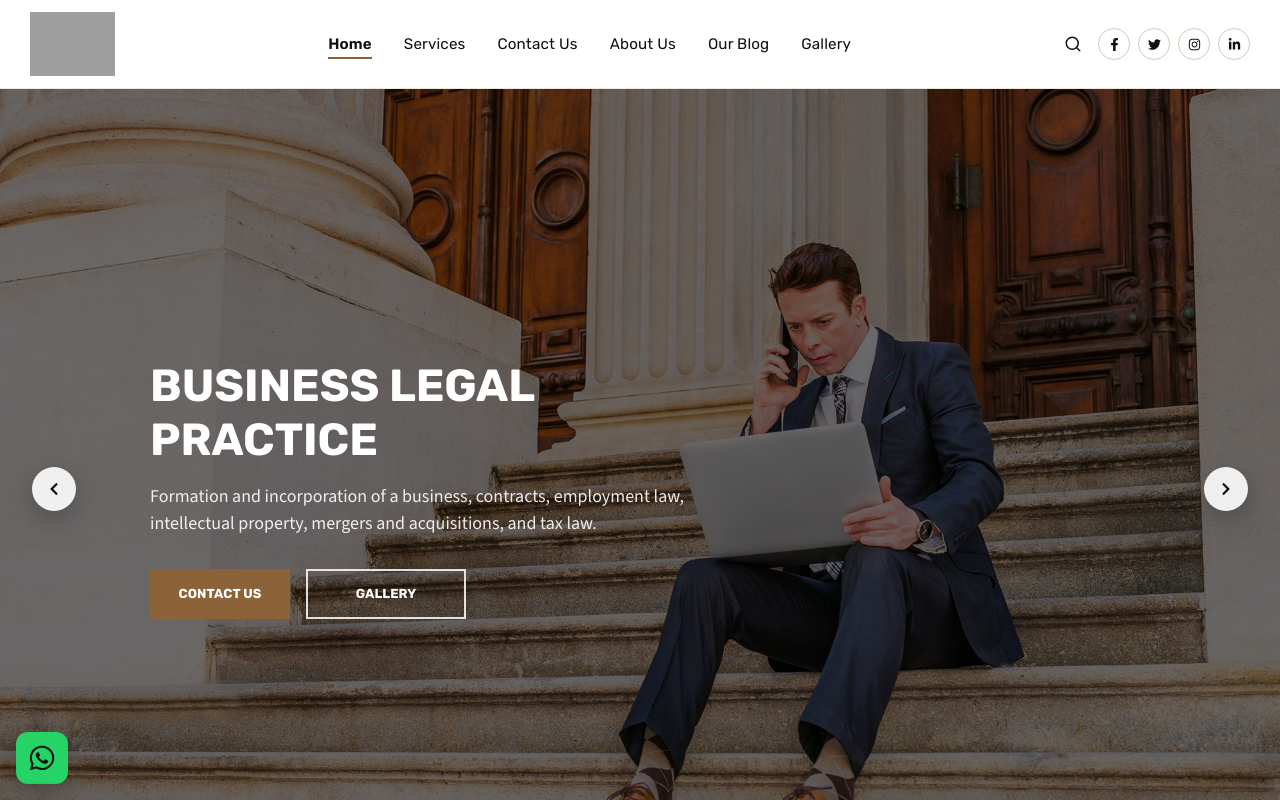
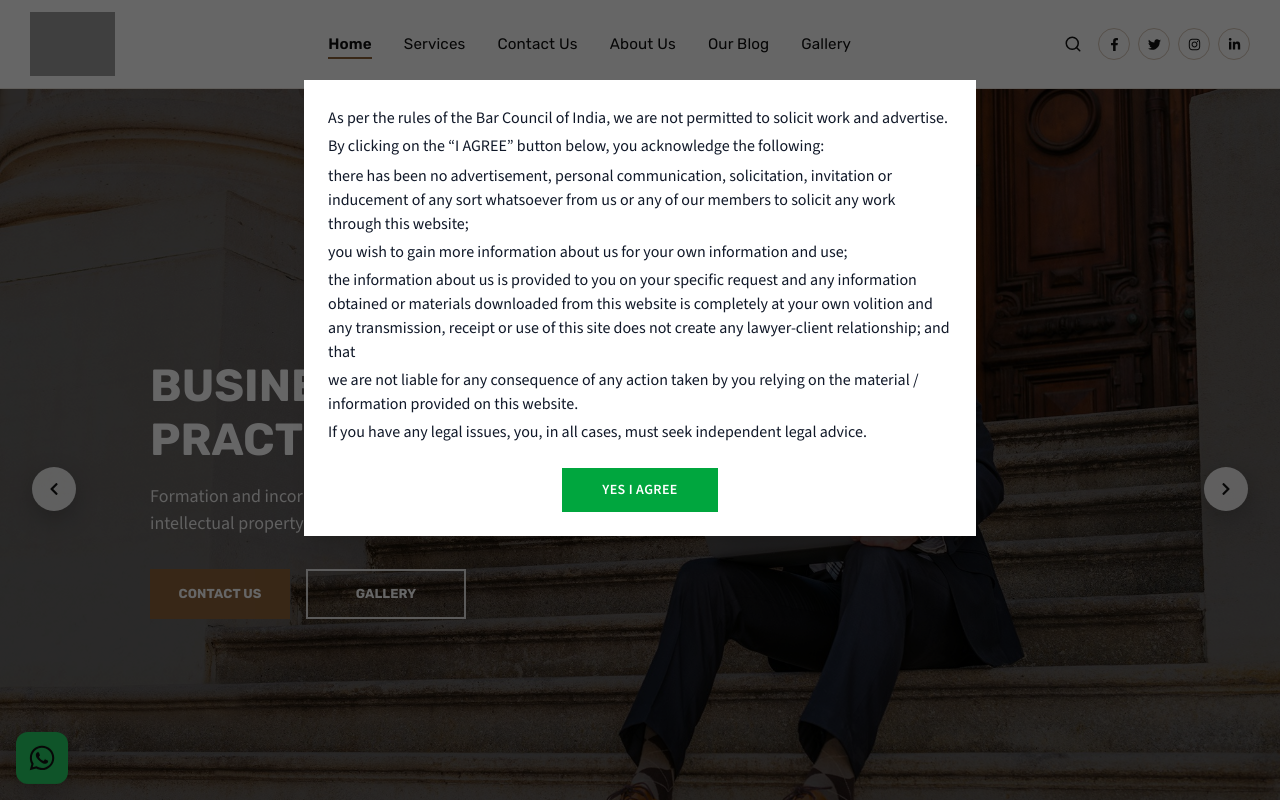
Before and after one commit to C00deian/rahamatAdvocate, a React (Vite) app: page / in a window 1280 px wide. Shown: the top 800 px of the page. Built offline with nearby package versions, Linux system fonts and the light colour scheme; grey boxes are pictures that could not be loaded.

Commit message:
all done

```diff
--- a/package.json
+++ b/package.json
@@ -10,6 +10,7 @@
     "preview": "vite preview"
   },
   "dependencies": {
+    "@emailjs/browser": "^4.4.1",
     "react": "^19.2.0",
     "react-dom": "^19.2.0",
     "react-icons": "^5.5.0",
--- a/src/App.jsx
+++ b/src/App.jsx
@@ -6,9 +6,13 @@ import ContactPage from './pages/ContactPage'
 import AboutPage from './pages/AboutPage'
 import BlogPage from './pages/BlogPage'
 import GalleryPage from './pages/GalleryPage'
+import DisclaimerModal from './components/DisclaimerModel'
 
 function App() {
   return (
+    <>
+      {/* Global Overlay */}
+      <DisclaimerModal />
       <Layout>
         <Routes>
           <Route path="/" element={<HomePage />} />
@@ -20,6 +24,7 @@ function App() {
           <Route path="*" element={<Navigate to="/" replace />} />
         </Routes>
       </Layout>
+    </>
   )
 }
 
--- /dev/null
+++ b/src/components/DisclaimerModel.jsx
@@ -0,0 +1,73 @@
+import { useEffect, useState } from "react";
+import { useLocation } from "react-router-dom";
+
+const DisclaimerModal = () => {
+  const [isOpen, setIsOpen] = useState(false);
+  const location = useLocation();
+
+  // Har route change pe modal open karo
+  useEffect(() => {
+    setIsOpen(true);
+  }, [location.pathname]);
+
+  useEffect(() => {
+    if (isOpen) {
+      document.body.style.overflow = "hidden";
+    } else {
+      document.body.style.overflow = "auto";
+    }
+  }, [isOpen]);
+
+  const handleAgree = () => {
+    setIsOpen(false);
+  };
+
+  if (!isOpen) return null;
+
+  return (
+    <div className="fixed inset-0 z-[9999] bg-black/60 flex items-start justify-center pt-20 px-4">
+      <div className="bg-white w-full max-w-2xl shadow-xl p-6">
+        <p className="text-gray-900 text-[16px] leading-7 font-normal">
+          As per the rules of the Bar Council of India, we are not permitted to
+          solicit work and advertise. By clicking on the &ldquo;I AGREE&rdquo;
+          button below, you acknowledge the following:
+        </p>
+        <p className="text-gray-900 text-[16px] leading-6 font-normal mt-1">
+          there has been no advertisement, personal communication, solicitation,
+          invitation or inducement of any sort whatsoever from us or any of our
+          members to solicit any work through this website;
+        </p>
+        <p className="text-gray-900 text-[16px] leading-6 font-normal mt-1">
+          you wish to gain more information about us for your own information
+          and use;
+        </p>
+        <p className="text-gray-900 text-[16px] leading-6 font-normal mt-1">
+          the information about us is provided to you on your specific request
+          and any information obtained or materials downloaded from this website
+          is completely at your own volition and any transmission, receipt or
+          use of this site does not create any lawyer-client relationship; and
+          that
+        </p>
+        <p className="text-gray-900 text-[16px] leading-6 font-normal mt-1">
+          we are not liable for any consequence of any action taken by you
+          relying on the material / information provided on this website.
+        </p>
+        <p className="text-gray-900 text-[16px] leading-6 font-normal mt-1">
+          If you have any legal issues, you, in all cases, must seek independent
+          legal advice.
+        </p>
+
+        <div className="mt-6 text-center">
+          <button
+            onClick={handleAgree}
+            className="bg-green-600 hover:bg-green-700 text-white font-semibold text-sm tracking-wide px-10 py-3"
+          >
+            YES I AGREE
+          </button>
+        </div>
+      </div>
+    </div>
+  );
+};
+
+export default DisclaimerModal;
--- a/src/pages/ContactPage.jsx
+++ b/src/pages/ContactPage.jsx
@@ -1,23 +1,50 @@
-import { useState } from 'react'
-import { FaEnvelope, FaMapMarkerAlt, FaPhoneAlt } from 'react-icons/fa'
-import AnimatedSection from '../components/AnimatedSection'
-import PageHero from '../components/PageHero'
-import SectionHeading from '../components/SectionHeading'
+import { useState } from "react";
+import { FaEnvelope, FaMapMarkerAlt, FaPhoneAlt } from "react-icons/fa";
+import AnimatedSection from "../components/AnimatedSection";
+import PageHero from "../components/PageHero";
+import SectionHeading from "../components/SectionHeading";
+import emailjs from "@emailjs/browser";
 
 function ContactPage() {
-  const [form, setForm] = useState({ name: '', email: '', phone: '', message: '' })
+  const [form, setForm] = useState({
+    name: "",
+    email: "",
+    phone: "",
+    message: "",
+  });
 
-  const handleSubmit = (event) => {
-    event.preventDefault()
-    window.alert('Thank you. Your message has been noted.')
-    setForm({ name: '', email: '', phone: '', message: '' })
-  }
+  const [loading, setLoading] = useState(false);
+
+  const handleSubmit = async (event) => {
+    event.preventDefault();
+    setLoading(true);
+
+    try {
+      await emailjs.send(
+        "service_h9ocbvp", // Your Service ID
+        "template_0nnei2g", // Your Template ID
+        {
+          name: form.name,
+          email: form.email,
+          phone: form.phone,
+          details: form.message,
+        },
+        "cbrpCOG6z7o8azK-E", // Your Public Key
+      );
+
+      alert("Your details have been sent successfully ✅");
+      setForm({ name: "", email: "", phone: "", message: "" });
+    } catch (error) {
+      console.error(error);
+      alert("Failed to send ❌");
+    } finally {
+      setLoading(false);
+    }
+  };
 
   return (
     <>
-      <PageHero
-        title="Contact Us"
-      />
+      <PageHero title="Contact Us" />
       <section className="py-18 md:py-24 bg-white">
         <div className="container-shell">
           <AnimatedSection>
@@ -31,13 +58,21 @@ function ContactPage() {
 
           <div className="mt-12 grid md:grid-cols-3 gap-4">
             {[
-              { icon: FaMapMarkerAlt, title: 'Address', value: ' 1st Floor, above My Home Super Market & Country Dairy, Near\n' +
-                    'AMBA Theatre, MEHDIPATNAM, Hyderabad - 500028. Telangana State.' },
-              { icon: FaPhoneAlt, title: 'Phone', value: '+91 96420 66661' },
-              { icon: FaEnvelope, title: 'Email', value: 'advocatesrahmat@gmail.com' },
-
+              {
+                icon: FaMapMarkerAlt,
+                title: "Address",
+                value:
+                  " 1st Floor, above My Home Super Market & Country Dairy, Near\n" +
+                  "AMBA Theatre, MEHDIPATNAM, Hyderabad - 500028. Telangana State.",
+              },
+              { icon: FaPhoneAlt, title: "Phone", value: "+91 96420 66661" },
+              {
+                icon: FaEnvelope,
+                title: "Email",
+                value: "advocatesrahmat@gmail.com",
+              },
             ].map((item, index) => {
-              const Icon = item.icon
+              const Icon = item.icon;
 
               return (
                 <AnimatedSection key={item.title} delay={index * 110}>
@@ -47,10 +82,9 @@ function ContactPage() {
                     <p className="text-[#575757] mt-2">{item.value}</p>
                   </article>
                 </AnimatedSection>
-              )
+              );
             })}
           </div>
-
 
           <div className="grid lg:grid-cols-[1fr_1.05fr] gap-8 mt-12">
             <AnimatedSection>
@@ -64,11 +98,16 @@ function ContactPage() {
             </AnimatedSection>
 
             <AnimatedSection delay={120}>
-              <form onSubmit={handleSubmit} className="border border-(--line) bg-[#fcf8f4] p-6 md:p-8 space-y-4">
+              <form
+                onSubmit={handleSubmit}
+                className="border border-(--line) bg-[#fcf8f4] p-6 md:p-8 space-y-4"
+              >
                 <h3 className="font-title text-2xl">Send Us a Message</h3>
                 <input
                   value={form.name}
-                  onChange={(event) => setForm((prev) => ({ ...prev, name: event.target.value }))}
+                  onChange={(event) =>
+                    setForm((prev) => ({ ...prev, name: event.target.value }))
+                  }
                   required
                   placeholder="Your Name"
                   className="w-full h-12 px-4 border border-[#d8cec3] bg-white"
@@ -76,33 +115,48 @@ function ContactPage() {
                 <input
                   type="email"
                   value={form.email}
-                  onChange={(event) => setForm((prev) => ({ ...prev, email: event.target.value }))}
+                  onChange={(event) =>
+                    setForm((prev) => ({ ...prev, email: event.target.value }))
+                  }
                   required
                   placeholder="Email Address"
                   className="w-full h-12 px-4 border border-[#d8cec3] bg-white"
                 />
                 <input
                   value={form.phone}
-                  onChange={(event) => setForm((prev) => ({ ...prev, phone: event.target.value }))}
+                  onChange={(event) =>
+                    setForm((prev) => ({ ...prev, phone: event.target.value }))
+                  }
                   placeholder="Phone Number"
                   className="w-full h-12 px-4 border border-[#d8cec3] bg-white"
                 />
                 <textarea
                   value={form.message}
-                  onChange={(event) => setForm((prev) => ({ ...prev, message: event.target.value }))}
+                  onChange={(event) =>
+                    setForm((prev) => ({
+                      ...prev,
+                      message: event.target.value,
+                    }))
+                  }
                   required
                   placeholder="Message"
                   rows={6}
                   className="w-full px-4 py-3 border border-[#d8cec3] bg-white resize-none"
                 />
-                <button type="submit" className="btn-primary">Submit</button>
+                <button
+                  type="submit"
+                  className="btn-primary"
+                  disabled={loading}
+                >
+                  {loading ? "Sending..." : "Submit"}
+                </button>{" "}
               </form>
             </AnimatedSection>
           </div>
         </div>
       </section>
     </>
-  )
+  );
 }
 
-export default ContactPage
+export default ContactPage;
```
Also changed, not shown: 1 other file (tests, documents, lock files or other folders). Lines whose indentation alone changed are shown as unchanged.
